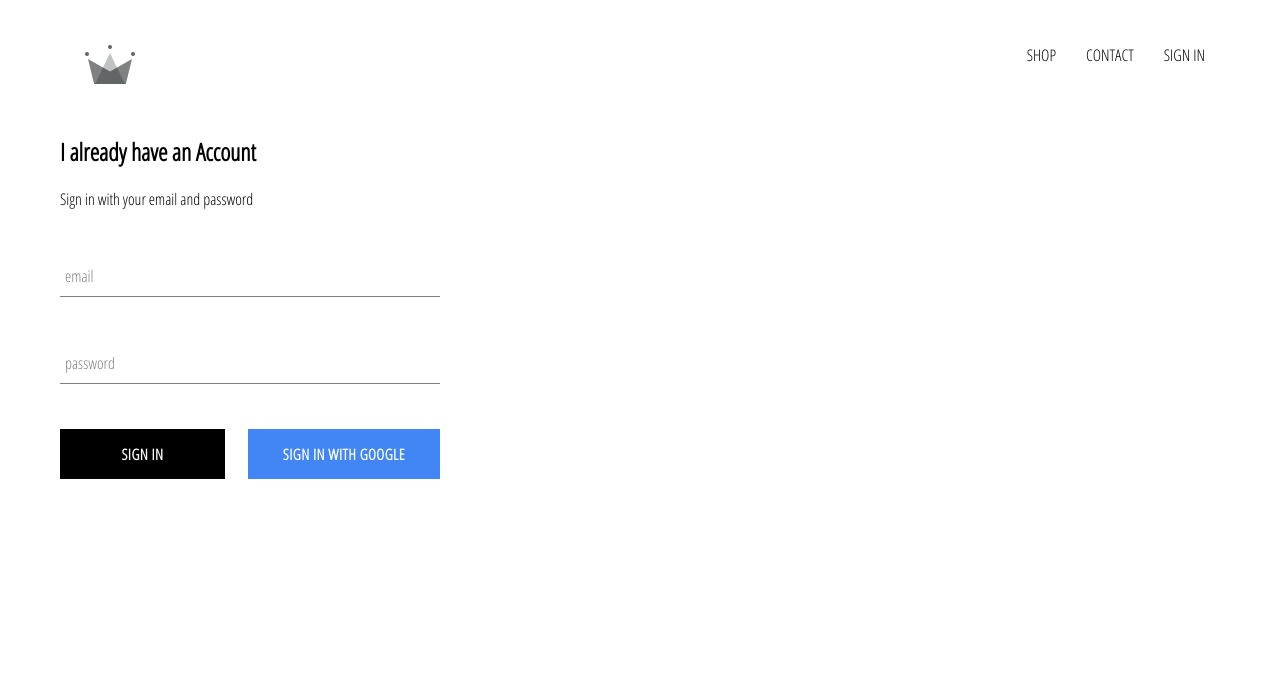
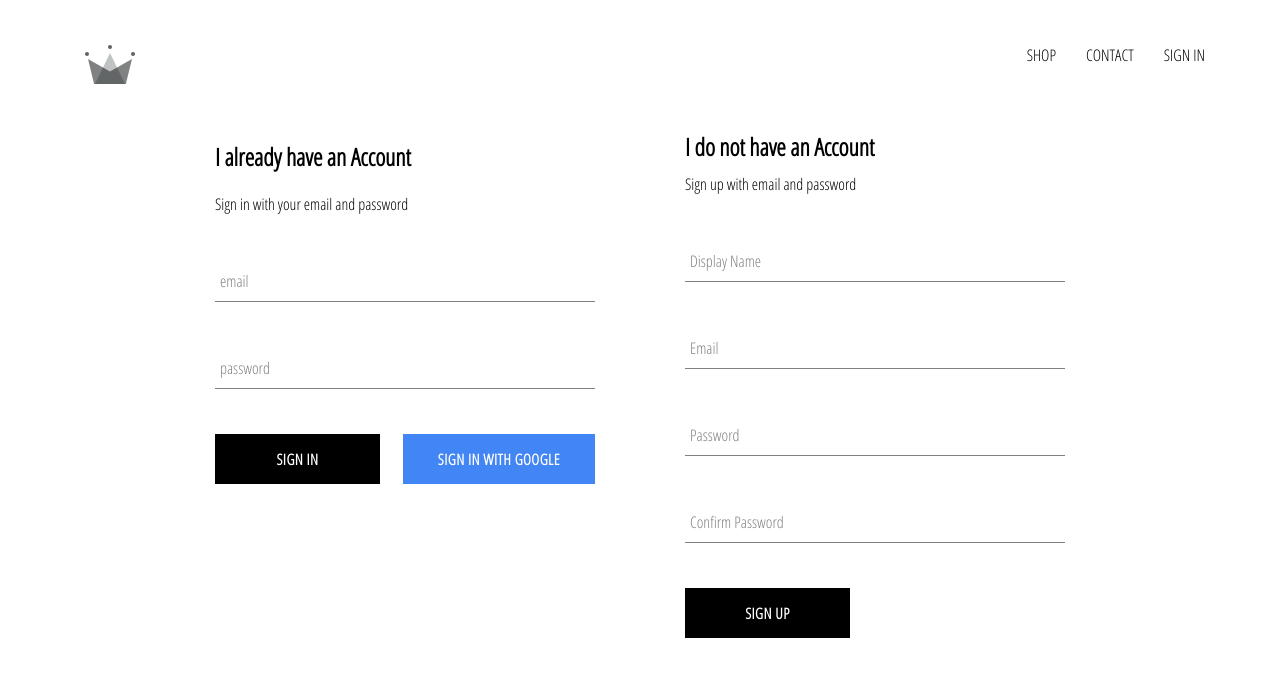
Before and after one commit to Irongade/crown-clothing-react, a React (Create React App) app: page /signin in a window 1280 px wide. Shown: the top 676 px of the page. Built offline with nearby package versions, Linux system fonts and the light colour scheme; no server answers.

Commit message:
implemented firebase utils, included ability to store authenticated users

```diff
--- a/src/App.js
+++ b/src/App.js
@@ -4,7 +4,7 @@ import HomePage from "./pages/homepage/homepage.component"
 import ShopPage from "./pages/shop/shop.component"
 import Header from "./components/header/header";
 import SignInAndSignUp from "./pages/sign-in-and-sign-out/sign-in-and-sign-out"
-import {auth} from "./firebase/firebase.utils"
+import {auth, createUserProfileDocument} from "./firebase/firebase.utils"
 
 import './App.css';
 
@@ -22,9 +22,23 @@ class App extends React.Component {
   unsubscribeFromAuth = null
 
   componentDidMount() {
-    this.unsubscribeFromAuth = auth.onAuthStateChanged( user => {
-      this.setState({currentUser: user })
-      console.log(user)
+    this.unsubscribeFromAuth = auth.onAuthStateChanged( async userAuth => {
+      if (userAuth) {
+        const userRef = await createUserProfileDocument(userAuth);
+
+        userRef.onSnapshot(snapshot => {
+            this.setState({
+              currentUser: {
+                id: snapshot.id,
+                ...snapshot.data()
+              }
+            });
+
+            console.log(this.state)
+          });
+      }
+      else
+      this.setState({ currentUser: userAuth })
     })
   }
 
--- /dev/null
+++ b/src/components/sign-up/sign-up.jsx
@@ -0,0 +1,111 @@
+import React from "react";
+
+import FormInput from "../form-input/form-input"
+import CustomButton from "../custom-button/custom-button"
+
+import { auth, createUserProfileDocument } from "../../firebase/firebase.utils"
+
+import "./sign-up.scss";
+
+class SignUp extends React.Component {
+    constructor() {
+        super()
+
+        this.state = {
+            displayName: "",
+            email: "",
+            password: "",
+            confirmPassword: ""
+        }
+    }
+
+    handleSubmit = async event => {
+        event.preventDefault();
+
+        const {displayName,email,password,confirmPassword} = this.state
+
+        if (password !== confirmPassword) {
+            alert("passwords don't match")
+            return
+        }
+
+        try {
+            const {user} = await auth.createUserWithEmailAndPassword(
+                email,
+                password
+            );
+
+            await createUserProfileDocument( user, {displayName})
+
+            this.setState({
+                displayName: "",
+                email: "",
+                password: "",
+                confirmPassword: ""
+            })
+
+        }
+        catch (err){
+            console.error(err)
+        }
+    }
+
+    handleChange = event => {
+        const {name, value} = event.target;
+
+        this.setState({[name]: value})
+    }
+
+
+
+    render() {
+        const {displayName,email,password,confirmPassword} = this.state
+        return (
+            <div className="sign-up">
+                <h2 className="title">
+                    I do not have an Account
+                </h2>
+                <span> Sign up with email and password</span>
+                <form action="">
+                    <FormInput type="text"
+                    name="displayName"
+                    value= {displayName}
+                    onChange= {this.handleChange}
+                    label="Display Name"
+                    required
+                    />
+                    <FormInput type="email"
+                    name="email"
+                    value= {email}
+                    onChange= {this.handleChange}
+                    label="Email"
+                    required
+                    />
+                    <FormInput type="password"
+                    name="password"
+                    value= {password}
+                    onChange= {this.handleChange}
+                    label="Password"
+                    required
+                    />
+                    <FormInput type="password"
+                    name="confirmPassword"
+                    value= {confirmPassword}
+                    onChange= {this.handleChange}
+                    label="Confirm Password"
+                    required
+                    />
+
+                    <CustomButton onClick={this.handleSubmit} type="submit">
+                        SIGN UP
+                    </CustomButton>
+
+                </form>
+
+            </div>
+        )
+    }
+}
+
+
+export default SignUp;
--- /dev/null
+++ b/src/components/sign-up/sign-up.scss
@@ -0,0 +1,9 @@
+.sign-up {
+    display: flex;
+    flex-direction: column;
+    width: 380px;
+
+    .title{
+        margin: 10px 0;
+    }
+}
--- a/src/firebase/firebase.utils.js
+++ b/src/firebase/firebase.utils.js
@@ -14,10 +14,42 @@ const config = {
 }
 
 
+
+
 firebase.initializeApp(config);
 
 export const auth = firebase.auth();
 export const firestore = firebase.firestore();
+
+
+export const createUserProfileDocument = async (userAuth, additionalData) => {
+    if (!userAuth) return;
+
+    const userRef = firestore.doc(`users/${userAuth.uid}`)
+
+    const snapShot = await userRef.get()
+
+    if (!snapShot.exists) {
+        const { displayName, email } = userAuth;
+        const createdAt = new Date();
+
+        try {
+            await userRef.set({
+                displayName,
+                email,
+                createdAt,
+                ...additionalData
+            })
+        }
+        catch (error) {
+            console.log("error creating user", error.message)
+        }
+    }
+
+    // console.log(userRef)
+    return userRef;
+}
+
 
 const provider = new firebase.auth.GoogleAuthProvider();
 
--- a/src/pages/sign-in-and-sign-out/sign-in-and-sign-out.jsx
+++ b/src/pages/sign-in-and-sign-out/sign-in-and-sign-out.jsx
@@ -1,14 +1,15 @@
 import React from "react";
 
 import SignIn from "../../components/sign-in/sign-in"
-
+import SignUp from "../../components/sign-up/sign-up"
 
 import "./sign-in-and-sign-out.scss";
 
 
 const SignInAndSignUpPage = () => (
-    <div className="sign-in-and-sign-out">
+    <div className="sign-in-and-sign-up">
         <SignIn />
+        <SignUp />
     </div>
 )
 
--- a/src/pages/sign-in-and-sign-out/sign-in-and-sign-out.scss
+++ b/src/pages/sign-in-and-sign-out/sign-in-and-sign-out.scss
@@ -0,0 +1,6 @@
+.sign-in-and-sign-up {
+    width: 850px;
+    display: flex;
+    justify-content: space-between;
+    margin: 30px auto;
+}
```
